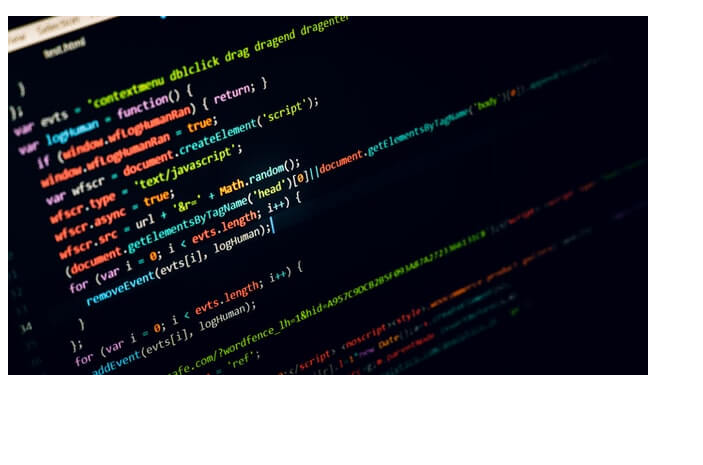
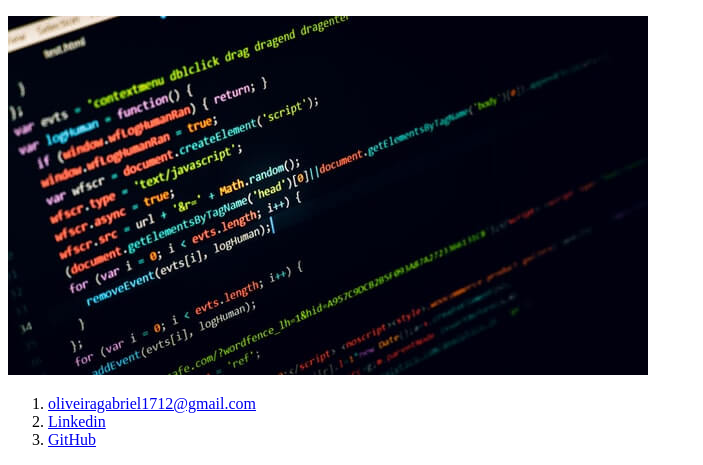
Before and after one commit to Zattrus/Intro-HTML-CSS, a plain HTML site: page index.html in a window 1280 px wide. Shown: the part 564-1029 px from the top of the page, without its empty margins (0-703 px from the left). Before the commit the page ends 959 px from the top, so only its background shows below. Drawn offline with Linux system fonts and the light colour scheme.

Commit message:
Adicionando links

```diff
--- a/index.html
+++ b/index.html
@@ -1,11 +1,13 @@
 <!DOCTYPE html>
 <html lang="pt-br">
+
 <head>
     <meta charset="UTF-8">
     <meta http-equiv="X-UA-Compatible" content="IE=edge">
     <meta name="viewport" content="width=device-width, initial-scale=1.0">
     <title>Gabriel Oliveira</title>
 </head>
+
 <body>
     <header>
         <img src="eu.jfif" alt="Ilustração do meu rosto">
@@ -25,6 +27,20 @@
             </p>
         </article>
     </section>
-    <footer></footer>
+    <footer>
+        <ol>
+            <li>
+                <a href="mailto:oliveiragabriel1712@gmail.com">oliveiragabriel1712@gmail.com</a>
+            </li>
+            <li>
+                <a href="https://www.linkedin.com/in/gabriel-am%C3%A2ncio-de-oliveira-0a50741a3/"
+                    target="_blank">Linkedin</a>
+            </li>
+            <li>
+                <a href="https://github.com/Zattrus" target="_blank">GitHub</a>
+            </li>
+        </ol>
+    </footer>
 </body>
+
 </html>
```
